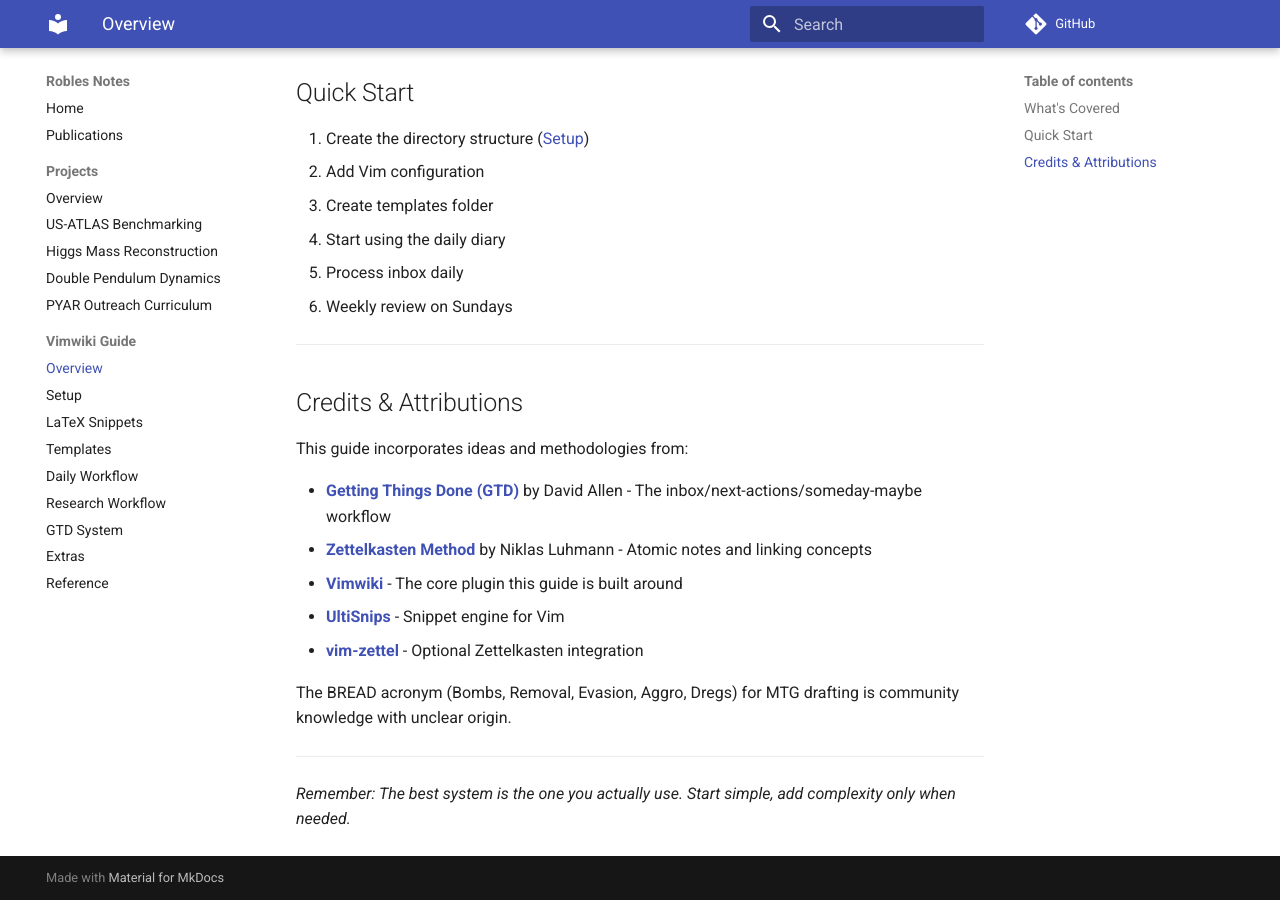
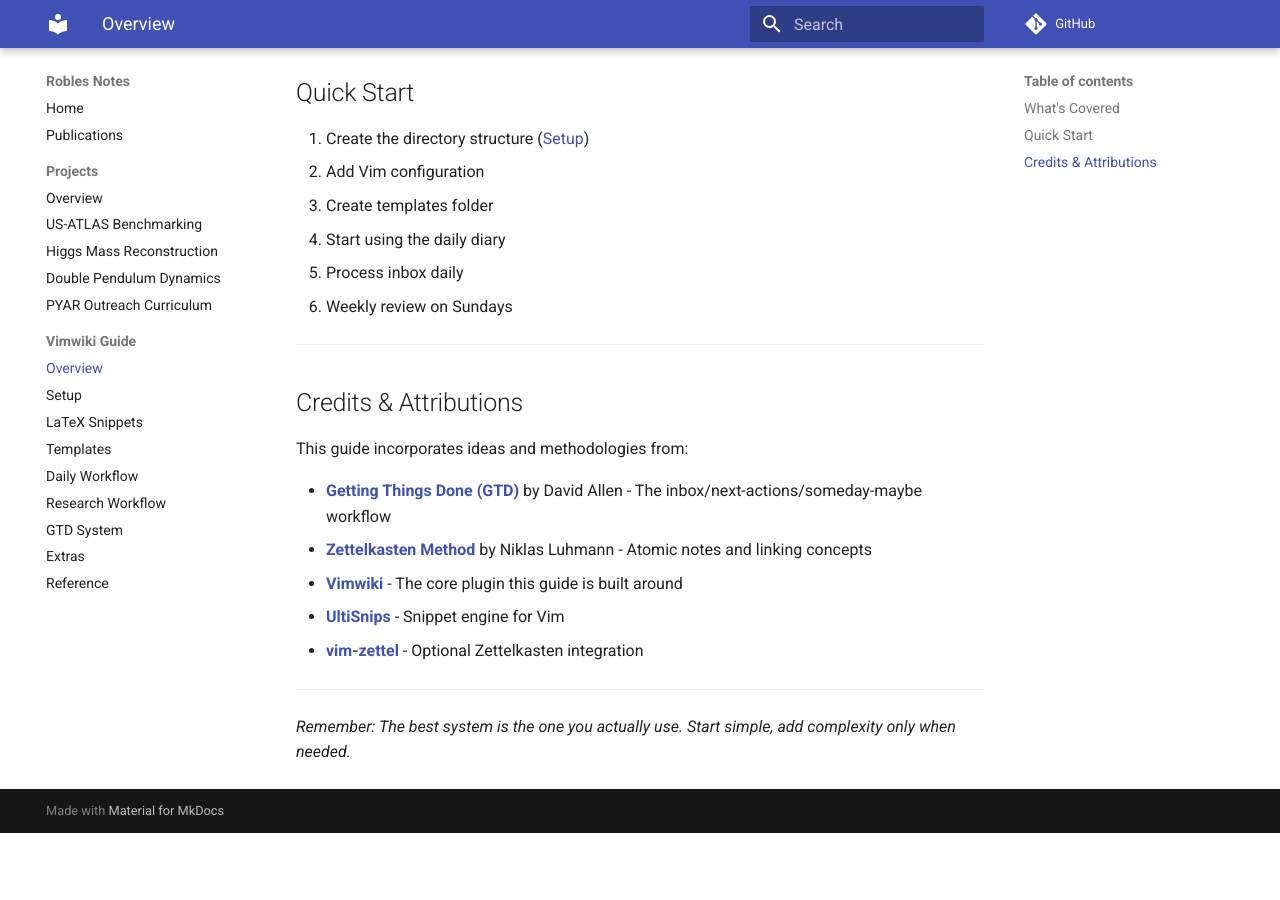
Before and after one commit to robles-bot/robles-bot.github.io, an MkDocs documentation site: the page built from docs/vimwiki/index.md, in a window 1280 px wide and 900 px high, scrolled down 780 px. Built offline with MkDocs 1.6.1 and Material for MkDocs 9.7.7, drawn with Linux system fonts in a browser that asks for light colours; comment, search, counter and statistics services are not loaded; after the commit the page ends 1613 px from its top, so only the background shows below that.

Commit message:
updated things

```diff
--- a/docs/vimwiki/index.md
+++ b/docs/vimwiki/index.md
@@ -38,8 +38,6 @@
 - **[UltiSnips](https://github.com/SirVer/ultisnips)** - Snippet engine for Vim
 - **[vim-zettel](https://github.com/michal-h21/vim-zettel)** - Optional Zettelkasten integration
 
-The BREAD acronym (Bombs, Removal, Evasion, Aggro, Dregs) for MTG drafting is community knowledge with unclear origin.
-
 ---
 
 *Remember: The best system is the one you actually use. Start simple, add complexity only when needed.*
```
